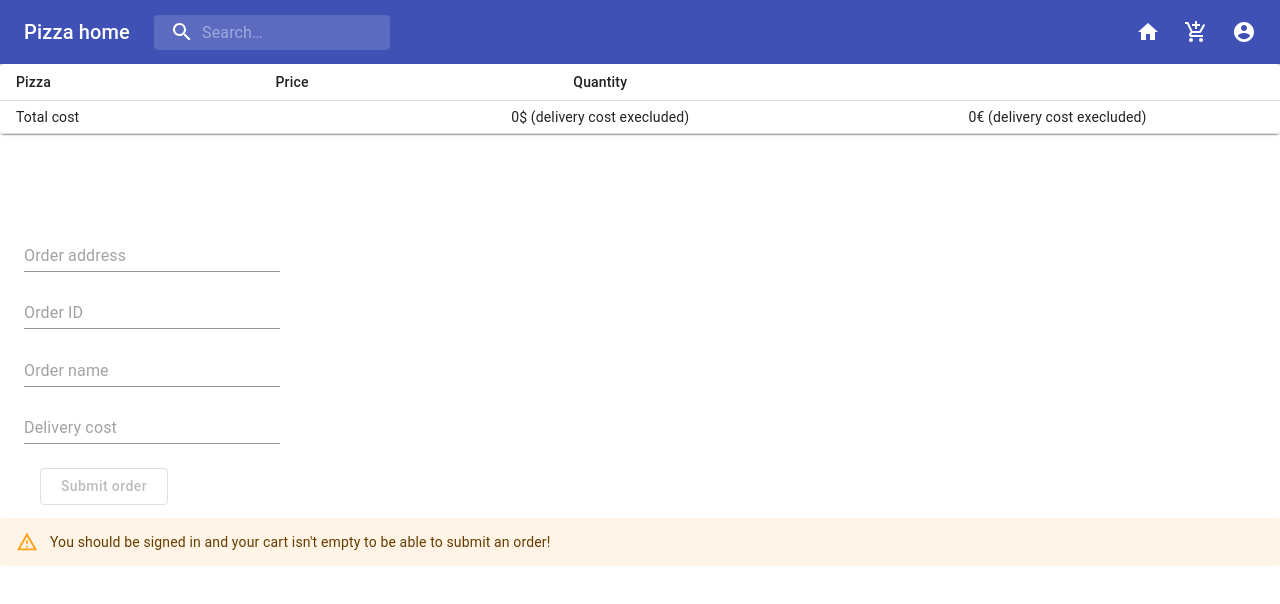
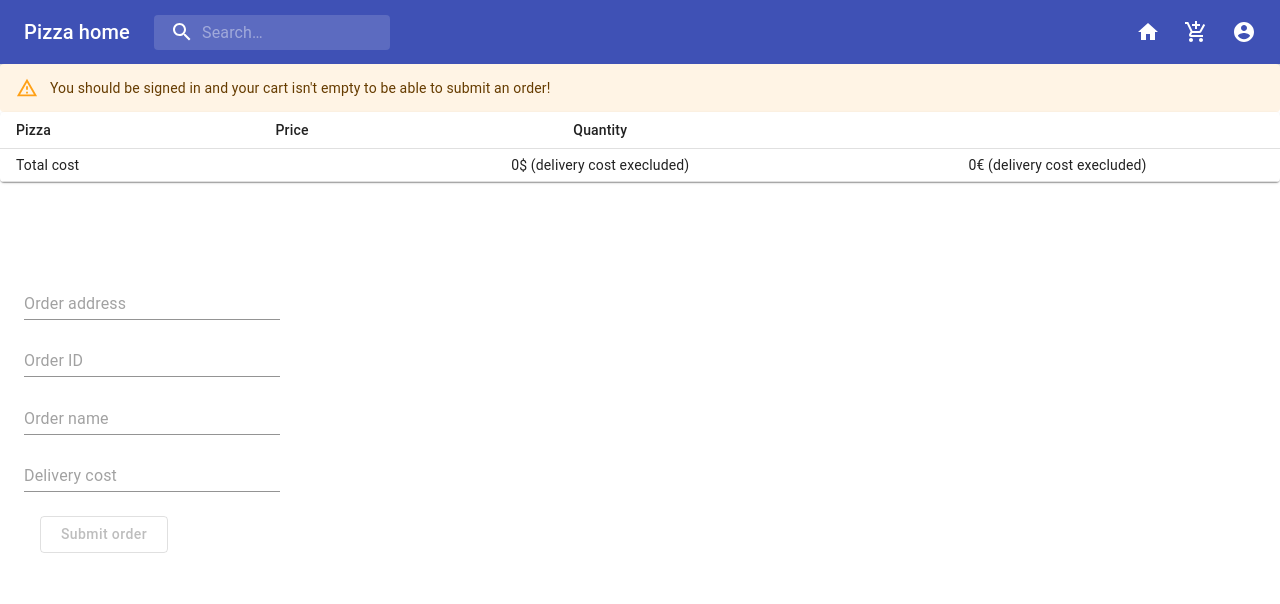
Before and after one commit to maala-zz/Pizza-webapp, a React (Create React App) app: page /cart in a window 1280 px wide. Shown: the top 604 px of the page. Built offline with nearby package versions, Linux system fonts and the light colour scheme.

Commit message:
move warning up

```diff
--- a/src/components/innoscriptaAlert/InnoscriptaAlert.js
+++ b/src/components/innoscriptaAlert/InnoscriptaAlert.js
@@ -3,7 +3,7 @@ import Alert from '@material-ui/lab/Alert';
 
 const InnoscriptaAlert = (props) => {
     return (
-        <Alert severity="warning" style={{ marginTop: "1%" }}>
+        <Alert severity="warning" >
             You should be signed in and your cart isn't empty to be able to submit an order!
         </Alert>
     );
--- a/src/screens/cart/Cart.js
+++ b/src/screens/cart/Cart.js
@@ -61,7 +61,10 @@ class Cart extends React.Component {
             <div>
 
                 <InnoscriptaAppBar />
-
+                {
+                    this.props.pizzaInCartArray.length === 0 || !this.props.isAuthenticated ?
+                        <InnoscriptaAlert /> : null
+                }
                 <TableContainer component={Paper}>
                     <Table className={classes.table} size="small" aria-label="a dense table">
                         <TableHead>
@@ -117,10 +120,6 @@ class Cart extends React.Component {
                 >
                     {"Submit order"}
                 </Button>
-                {
-                    this.props.pizzaInCartArray.length === 0 || !this.props.isAuthenticated ?
-                        <InnoscriptaAlert /> : null
-                }
             </div >
         );
     }
```
